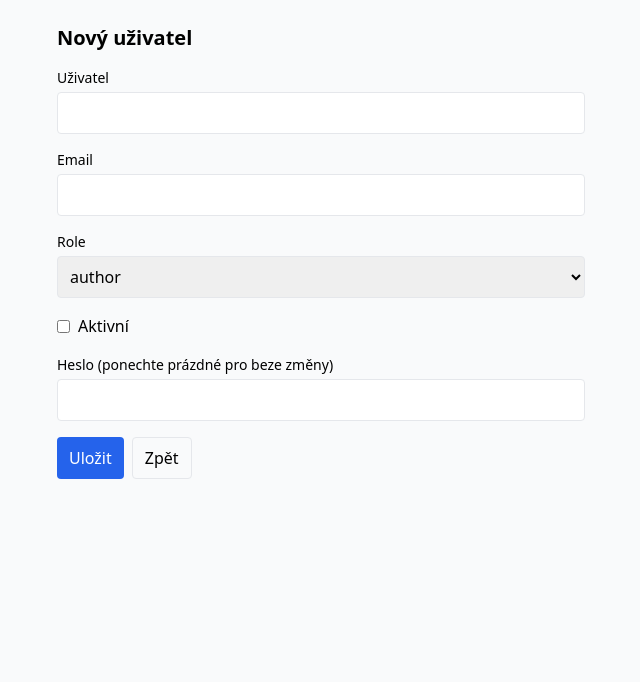
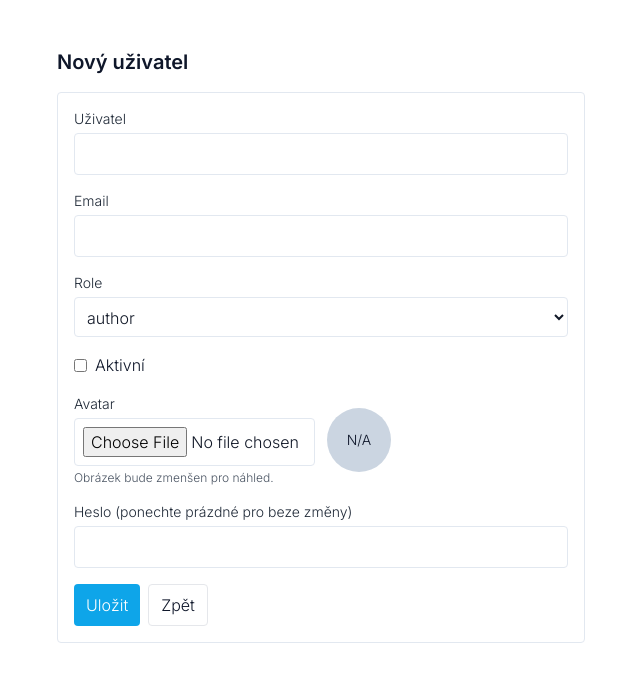
Before and after one commit to Tumik71/Redakcni_system_25, a PHP site: page /admin/user_edit.php in a window 1280 px wide. Shown: the top 682 px of the page, without its empty margins (319-959 px from the left). Run offline with PHP 8.4, Linux system fonts and the light colour scheme; the visitor is signed in with stand-in values (Sample User, id 1); data comes from the database, SQL or seed files in the repository; some libraries are stand-ins or nearby versions.

Commit message:
User edit dark styling + avatar upload (images only) saved under uploads/avatars; users table avatar column migration; users list shows avatar; installer runs migration 004

```diff
--- a/admin/user_edit.php
+++ b/admin/user_edit.php
@@ -2,6 +2,8 @@
 require_once __DIR__ . '/../config/config.php';
 require_once __DIR__ . '/../src/Database.php';
 require_once __DIR__ . '/../src/Auth.php';
+require_once __DIR__ . '/../src/Theme.php';
+require_once __DIR__ . '/../src/Media.php';
 
 use Tumik\CMS\Auth; use Tumik\CMS\Database;
 
@@ -16,28 +18,37 @@ if ($id) {
     $user = $st->fetch();
 }
 
-$error = null;
+$error = null; $success = null;
 if ($_SERVER['REQUEST_METHOD'] === 'POST') {
     $username = trim($_POST['username'] ?? '');
     $email    = trim($_POST['email'] ?? '');
     $role     = $_POST['role'] ?? 'author';
     $active   = isset($_POST['active']) ? 1 : 0;
     $password = trim($_POST['password'] ?? '');
+    $avatarPath = $user['avatar'] ?? null;
     if ($username === '') { $error = 'Vyplňte uživatelské jméno'; }
     if (!$error) {
+        if (!empty($_FILES['avatar']['name'] ?? '')) {
+            try {
+                $up = Tumik\CMS\Media::saveUploadTo($_FILES['avatar'], 'avatars', true);
+                $avatarPath = $up['path'];
+            } catch (\Throwable $e) {
+                $error = 'Nahrání avataru se nezdařilo';
+            }
+        }
         if ($id) {
             if ($password !== '') {
                 $hash = password_hash($password, PASSWORD_DEFAULT);
-                $st = $pdo->prepare('UPDATE users SET username=?, email=?, role=?, active=?, password_hash=? WHERE id=?');
-                $st->execute([$username,$email,$role,$active,$hash,$id]);
+                $st = $pdo->prepare('UPDATE users SET username=?, email=?, role=?, active=?, password_hash=?, avatar=? WHERE id=?');
+                $st->execute([$username,$email,$role,$active,$hash,$avatarPath,$id]);
             } else {
-                $st = $pdo->prepare('UPDATE users SET username=?, email=?, role=?, active=? WHERE id=?');
-                $st->execute([$username,$email,$role,$active,$id]);
+                $st = $pdo->prepare('UPDATE users SET username=?, email=?, role=?, active=?, avatar=? WHERE id=?');
+                $st->execute([$username,$email,$role,$active,$avatarPath,$id]);
             }
         } else {
             $hash = password_hash($password !== '' ? $password : 'change_me_123', PASSWORD_DEFAULT);
-            $st = $pdo->prepare('INSERT INTO users (username,email,role,active,password_hash) VALUES (?,?,?,?,?)');
-            $st->execute([$username,$email,$role,$active,$hash]);
+            $st = $pdo->prepare('INSERT INTO users (username,email,role,active,password_hash,avatar) VALUES (?,?,?,?,?,?)');
+            $st->execute([$username,$email,$role,$active,$hash,$avatarPath]);
             $id = (int)$pdo->lastInsertId();
         }
         header('Location: /admin/users.php'); exit;
@@ -49,36 +60,55 @@ if ($_SERVER['REQUEST_METHOD'] === 'POST') {
 <head>
   <meta charset="utf-8"><meta name="viewport" content="width=device-width, initial-scale=1">
   <title><?= $id ? 'Upravit uživatele' : 'Nový uživatel' ?></title>
+  <link rel="preconnect" href="https://fonts.googleapis.com">
+  <link rel="preconnect" href="https://fonts.gstatic.com" crossorigin>
+  <link href="https://fonts.googleapis.com/css2?family=Inter:wght@300;400;600&display=swap" rel="stylesheet">
   <script src="https://cdn.tailwindcss.com"></script>
+  <script>tailwind.config={theme:{extend:{colors:{brand:{DEFAULT:'#0ea5e9',dark:'#0369a1'}},fontFamily:{sans:['Inter','ui-sans-serif','system-ui']}}}}</script>
+  <?php Tumik\CMS\Theme::injectHead(); ?>
 </head>
-<body class="bg-gray-50">
-  <div class="max-w-xl mx-auto p-6">
+<body class="bg-white dark:bg-slate-900 font-sans font-light">
+  <div class="max-w-xl mx-auto p-6 pt-12">
     <h1 class="text-xl font-semibold mb-4"><?= $id ? 'Upravit uživatele' : 'Nový uživatel' ?></h1>
     <?php if ($error): ?><div class="mb-3 p-3 bg-red-50 text-red-700 rounded"><?= htmlspecialchars($error) ?></div><?php endif; ?>
-    <form method="post" class="space-y-4">
+    <form method="post" enctype="multipart/form-data" class="space-y-4 bg-white dark:bg-slate-800 border border-slate-200 dark:border-slate-700 p-4 rounded">
       <div>
-        <label class="block text-sm mb-1">Uživatel</label>
-        <input name="username" class="w-full border rounded p-2" value="<?= htmlspecialchars($user['username'] ?? '') ?>" required>
+        <label class="block text-sm mb-1 text-gray-800 dark:text-slate-200">Uživatel</label>
+        <input name="username" class="w-full border border-slate-200 dark:border-slate-600 rounded p-2 bg-white dark:bg-slate-800 text-gray-900 dark:text-slate-100" value="<?= htmlspecialchars($user['username'] ?? '') ?>" required>
       </div>
       <div>
-        <label class="block text-sm mb-1">Email</label>
-        <input type="email" name="email" class="w-full border rounded p-2" value="<?= htmlspecialchars($user['email'] ?? '') ?>">
+        <label class="block text-sm mb-1 text-gray-800 dark:text-slate-200">Email</label>
+        <input type="email" name="email" class="w-full border border-slate-200 dark:border-slate-600 rounded p-2 bg-white dark:bg-slate-800 text-gray-900 dark:text-slate-100" value="<?= htmlspecialchars($user['email'] ?? '') ?>">
       </div>
       <div>
-        <label class="block text-sm mb-1">Role</label>
-        <select name="role" class="w-full border rounded p-2">
+        <label class="block text-sm mb-1 text-gray-800 dark:text-slate-200">Role</label>
+        <select name="role" class="w-full border border-slate-200 dark:border-slate-600 rounded p-2 bg-white dark:bg-slate-800 text-gray-900 dark:text-slate-100">
           <?php foreach (['admin','editor','author'] as $r): ?>
             <option value="<?= $r ?>" <?= (($user['role'] ?? 'author') === $r) ? 'selected' : '' ?>><?= $r ?></option>
           <?php endforeach; ?>
         </select>
       </div>
       <label class="inline-flex items-center space-x-2"><input type="checkbox" name="active" <?= (isset($user['active']) && $user['active']) ? 'checked' : '' ?>><span>Aktivní</span></label>
+      <div class="grid md:grid-cols-2 gap-3">
+        <div>
+          <label class="block text-sm mb-1 text-gray-800 dark:text-slate-200">Avatar</label>
+          <input type="file" name="avatar" accept="image/*" class="w-full border border-slate-200 dark:border-slate-600 rounded p-2 bg-white dark:bg-slate-800 text-gray-900 dark:text-slate-100">
+          <div class="text-xs text-gray-600 dark:text-slate-400 mt-1">Obrázek bude zmenšen pro náhled.</div>
+        </div>
+        <div class="flex items-center">
+          <?php if (!empty($user['avatar'])): ?>
+            <img src="<?= htmlspecialchars($user['avatar']) ?>" alt="avatar" class="h-16 w-16 rounded-full object-cover border border-slate-200 dark:border-slate-700">
+          <?php else: ?>
+            <div class="h-16 w-16 rounded-full bg-slate-300 dark:bg-slate-700 flex items-center justify-center text-sm">N/A</div>
+          <?php endif; ?>
+        </div>
+      </div>
       <div>
-        <label class="block text-sm mb-1">Heslo (ponechte prázdné pro beze změny)</label>
-        <input type="password" name="password" class="w-full border rounded p-2">
+        <label class="block text-sm mb-1 text-gray-800 dark:text-slate-200">Heslo (ponechte prázdné pro beze změny)</label>
+        <input type="password" name="password" class="w-full border border-slate-200 dark:border-slate-600 rounded p-2 bg-white dark:bg-slate-800 text-gray-900 dark:text-slate-100">
       </div>
       <div class="flex gap-2">
-        <button class="bg-blue-600 text-white px-3 py-2 rounded">Uložit</button>
+        <button class="bg-brand text-white px-3 py-2 rounded">Uložit</button>
         <a href="/admin/users.php" class="px-3 py-2 rounded border">Zpět</a>
       </div>
     </form>
--- a/install/index.php
+++ b/install/index.php
@@ -98,6 +98,9 @@ if ($step === 6 && $_SERVER['REQUEST_METHOD'] === 'POST'){
         }
         if (is_file(__DIR__.'/../db/migrations/003_settings.sql')) {
             runSqlFile(__DIR__.'/../db/migrations/003_settings.sql', $pdo);
+        }
+        if (is_file(__DIR__.'/../db/migrations/004_add_user_avatar.sql')) {
+            runSqlFile(__DIR__.'/../db/migrations/004_add_user_avatar.sql', $pdo);
         }
         if ($demo && is_file(__DIR__.'/../db/seed.sql')) {
             runSqlFile(__DIR__.'/../db/seed.sql', $pdo);
--- a/src/Media.php
+++ b/src/Media.php
@@ -64,6 +64,50 @@ class Media {
         return ['filename'=>$filename,'path'=>$webPath,'mime'=>$mime,'size'=>$size];
     }
 
+    public static function saveUploadTo(array $file, string $subdir, bool $imagesOnly = false): array {
+        if (($file['error'] ?? UPLOAD_ERR_NO_FILE) !== UPLOAD_ERR_OK) {
+            throw new \RuntimeException('upload_error');
+        }
+        $tmp = $file['tmp_name'];
+        $name = $file['name'] ?? 'file';
+        $finfo = finfo_open(FILEINFO_MIME_TYPE);
+        $mime = finfo_file($finfo, $tmp);
+        finfo_close($finfo);
+        if ($imagesOnly && !str_starts_with($mime, 'image/')) {
+            throw new \RuntimeException('mime_not_image');
+        }
+        $cfgAllowed = Settings::get('media_allowed_mime','image/jpeg,image/png,image/gif,image/webp,application/pdf');
+        $allowed = array_map('trim', explode(',', $cfgAllowed));
+        if (!in_array($mime, $allowed, true)) {
+            throw new \RuntimeException('mime_not_allowed');
+        }
+        $maxMb = (int)(Settings::get('media_max_upload_mb','10'));
+        $maxBytes = $maxMb > 0 ? $maxMb * 1024 * 1024 : 0;
+        if ($maxBytes && filesize($tmp) > $maxBytes) {
+            throw new \RuntimeException('file_too_large');
+        }
+        $ext = strtolower(pathinfo($name, PATHINFO_EXTENSION)) ?: self::extFromMime($mime);
+        $base = preg_replace('/[^a-zA-Z0-9_-]+/','-', pathinfo($name, PATHINFO_FILENAME));
+        $unique = date('YmdHis') . '-' . bin2hex(random_bytes(4));
+        $filename = ($base ?: 'file') . '-' . $unique . '.' . $ext;
+        $absBase = self::uploadAbsPath();
+        $abs = rtrim($absBase, DIRECTORY_SEPARATOR) . DIRECTORY_SEPARATOR . trim($subdir, DIRECTORY_SEPARATOR);
+        if (!is_dir($abs)) { @mkdir($abs, 0755, true); }
+        $dest = $abs . DIRECTORY_SEPARATOR . $filename;
+        if (!move_uploaded_file($tmp, $dest)) {
+            throw new \RuntimeException('move_failed');
+        }
+        $size = filesize($dest) ?: 0;
+        if (str_starts_with($mime, 'image/')) {
+            // thumbs under uploads/thumbs/avatars
+            @mkdir(self::thumbDirAbs() . DIRECTORY_SEPARATOR . trim($subdir, DIRECTORY_SEPARATOR),0755,true);
+            self::makeThumb($dest, $mime, 160);
+        }
+        $webBase = rtrim(self::webBase(), '/') . '/' . trim($subdir, '/');
+        $webPath = rtrim($webBase, '/') . '/' . $filename;
+        return ['filename'=>$filename,'path'=>$webPath,'mime'=>$mime,'size'=>$size];
+    }
+
     private static function extFromMime(string $mime): string {
         return match($mime){
             'image/jpeg' => 'jpg',
```
Also changed, not shown: admin/users.php (+8 -1 lines), db/migrations/004_add_user_avatar.sql (added).
